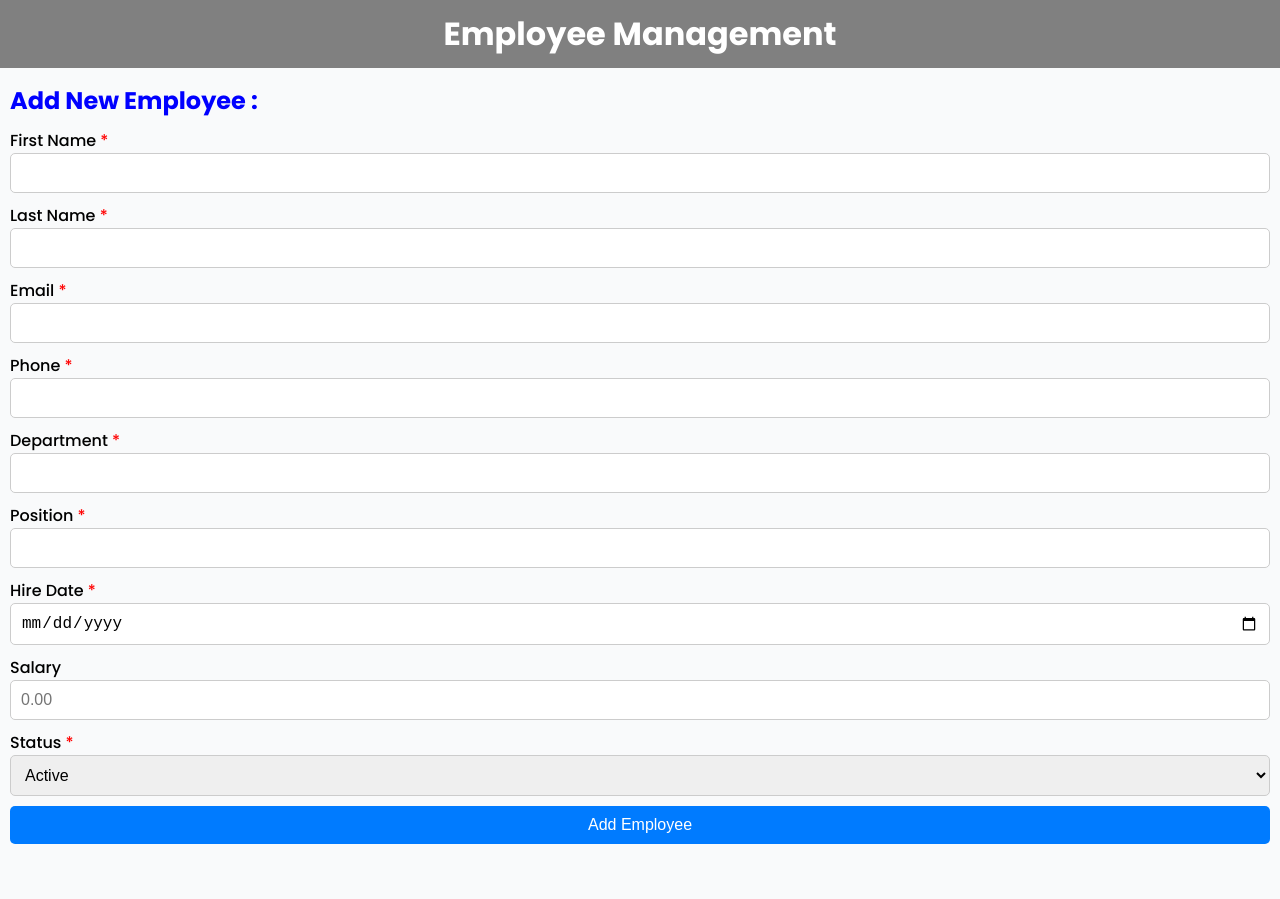
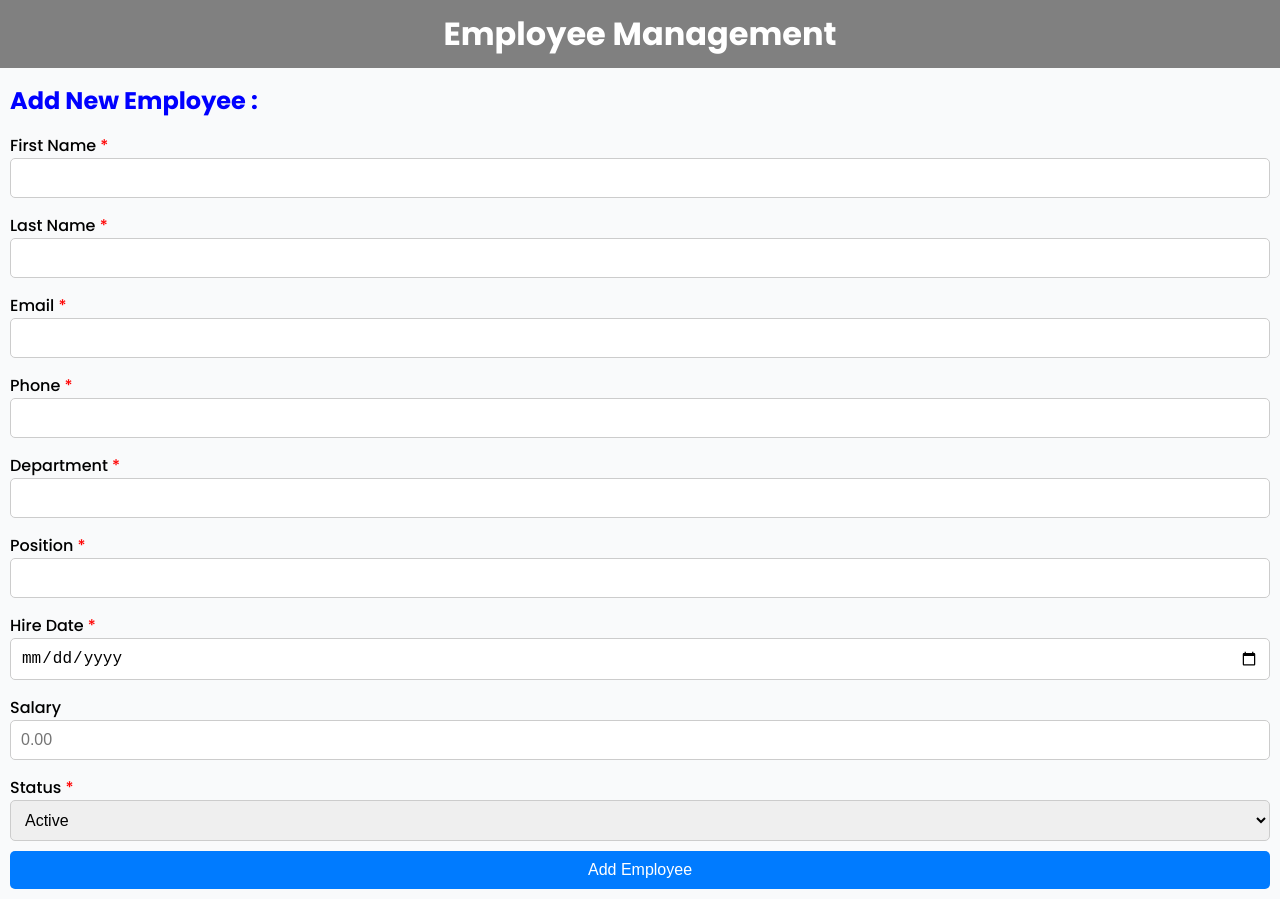
Before and after one commit to RTHILAA/EMPLOYEES-MANAGEMENT-APP, a React (Create React App) app: page / in a window 1280 px wide. Before the commit the page ends 854 px from the top, so only its background shows below. Built offline with nearby package versions, Linux system fonts and the light colour scheme.

Commit message:
update project

```diff
--- a/src/App.js
+++ b/src/App.js
@@ -1,7 +1,7 @@
 import React from "react";
 import "./App.css";
-import Header from "./components/Header";
-import Form from "./components/Form";
+import Header from "./Components/Header/Header";
+import Form from "./Components/Form/From";
 
 export default function App() {
   return (
--- a/src/components/Form.css
+++ b/src/Components/Form/Form.css
@@ -15,7 +15,7 @@ color: red;
     padding: 0 10px;
 }
 .form-group label {
-    padding-top: 10px;
+    margin-top: 15px;
     font-weight: 500;
 }
 .form-group input,
--- a/src/components/Form.js
+++ b/src/Components/Form/From.js
@@ -43,7 +43,7 @@ export default function Form() {
                     <input type="date" id="hiredate" required />
 
                     <label for="salary">Salary</label>
-                    <input type="number" id="salary" placeholder="0.00"></input>
+                    <input type="number" id="salary" placeholder="0.00" required />
 
                     <label htmlFor="status">
                         Status <span className="star">*</span>
```
Also changed, not shown: src/Components/Header/Header.css (renamed from src/components/Header.css), src/Components/Header/Header.js (renamed from src/components/Header.js).
